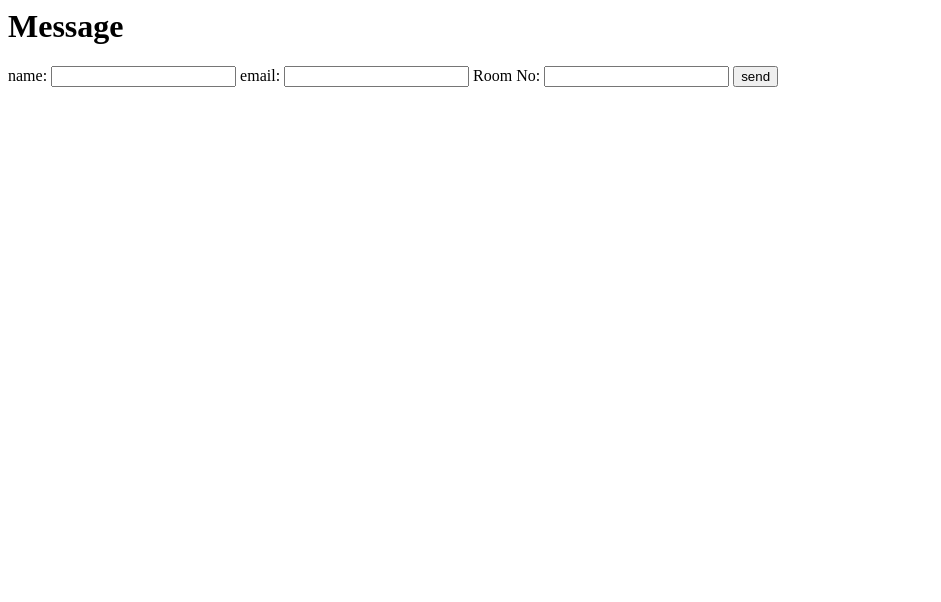
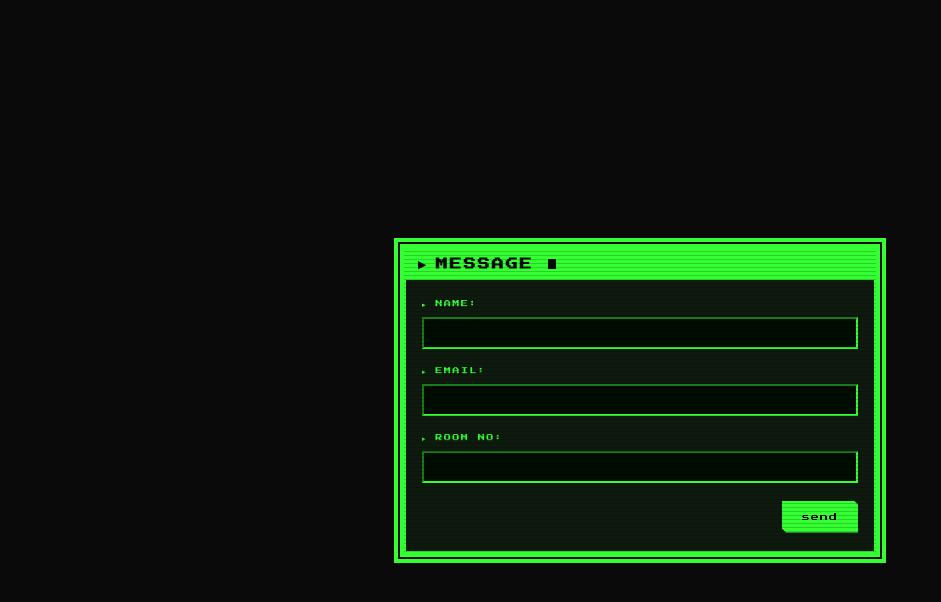
Before and after one commit to Htyagi69/BrushTogether, a website: page public/index.html in a window 1280 px wide. Shown: the whole page, without its empty margins (0-941 px from the left). Drawn offline with nearby package versions, Linux system fonts and the light colour scheme; no server answers.

Commit message:
Updated UI with Retro touch

```diff
--- a/public/index.html
+++ b/public/index.html
@@ -1,19 +1,138 @@
-<html lang="en"><head>
+<!DOCTYPE html>
+<html lang="en">
+<head>
     <meta charset="UTF-8">
     <meta name="viewport" content="width=device-width, initial-scale=1.0">
-    <title>Document</title>
+    <title>Draw</title>
+    <link href="https://fonts.googleapis.com/css2?family=Press+Start+2P&display=swap" rel="stylesheet">
+    <style>
+        * { box-sizing: border-box; margin: 0; padding: 0; }
+
+        body {
+            font-family: 'Press Start 2P', monospace;
+            background: #0a0a0a;
+            min-height: 100vh;
+            display: flex;
+            align-items: center;
+            justify-content: center;
+            padding: 24px 16px;
+        }
+
+        h1 {
+            font-size: 12px;
+            color: #33ff33;
+            letter-spacing: 2px;
+            text-transform: uppercase;
+            padding: 10px 14px;
+            background: #33ff33;
+            color: #0a0a0a;
+            display: flex;
+            align-items: center;
+            gap: 8px;
+        }
+        h1::before { content: "▶"; font-size: 10px; }
+
+        .panel {
+            background: #0f1a0f;
+            border: 4px solid #33ff33;
+            box-shadow: 0 0 0 2px #0a0a0a, 0 0 0 6px #33ff33, inset 0 0 0 2px #33ff33;
+            width: 100%;
+            max-width: 480px;
+            position: relative;
+        }
+
+        form {
+            padding: 20px 18px;
+        }
+
+        label {
+            display: block;
+            color: #33ff33;
+            font-size: 7px;
+            letter-spacing: 1.5px;
+            margin-bottom: 8px;
+            text-transform: uppercase;
+        }
+        label::before { content: "▸ "; }
+
+        input {
+            width: 100%;
+            background: #000d00;
+            border: 2px solid #1a7a1a;
+            border-bottom: 2px solid #33ff33;
+            border-right: 2px solid #33ff33;
+            color: #33ff33;
+            font-family: 'Press Start 2P', monospace;
+            font-size: 8px;
+            padding: 10px;
+            outline: none;
+            caret-color: #33ff33;
+            letter-spacing: 1px;
+            margin-bottom: 18px;
+            -webkit-appearance: none;
+            appearance: none;
+        }
+        input:focus {
+            border-color: #33ff33;
+            border-bottom-color: #88ff88;
+            border-right-color: #88ff88;
+            background: #001200;
+        }
+        input[type=number]::-webkit-inner-spin-button,
+        input[type=number]::-webkit-outer-spin-button { -webkit-appearance: none; }
+
+        button {
+            display: block;
+            margin-left: auto;
+            font-family: 'Press Start 2P', monospace;
+            font-size: 8px;
+            background: #33ff33;
+            color: #0a0a0a;
+            border: none;
+            padding: 12px 20px;
+            cursor: pointer;
+            letter-spacing: 1px;
+            clip-path: polygon(0 0, calc(100% - 4px) 0, 100% 4px, 100% 100%, 4px 100%, 0 calc(100% - 4px));
+        }
+        button:hover { background: #88ff88; }
+        button:active { transform: translate(2px, 2px); }
+
+        .scanlines {
+            pointer-events: none;
+            position: absolute;
+            inset: 0;
+            background: repeating-linear-gradient(
+                to bottom,
+                transparent 0px, transparent 3px,
+                rgba(0,0,0,0.18) 3px, rgba(0,0,0,0.18) 4px
+            );
+        }
+
+        @keyframes blink { 0%, 100% { opacity: 1; } 50% { opacity: 0; } }
+        .blink {
+            display: inline-block;
+            width: 8px; height: 10px;
+            background: #0a0a0a;
+            animation: blink .7s steps(1) infinite;
+            vertical-align: middle;
+            margin-left: 6px;
+        }
+    </style>
 </head>
 <body>
-    <h1>Message</h1>
+    <div class="panel">
+        <h1>Message<span class="blink"></span></h1>
         <form onsubmit="info(event)">
             <label>name:</label>
-         <input id="name" type="text">
+            <input id="name" type="text" autocomplete="off" spellcheck="false">
             <label>email:</label>
-        <input id="email" type="text">
+            <input id="email" type="text" autocomplete="off" spellcheck="false">
             <label>Room No: </label>
             <input type="number" id="roomno">
             <button>send</button>
         </form>
+        <div class="scanlines"></div>
+    </div>
     <script src="/socket.io/socket.io.js"></script>
     <script src="script.js"></script>
 </body>
```
Lines whose indentation alone changed are shown as unchanged.
